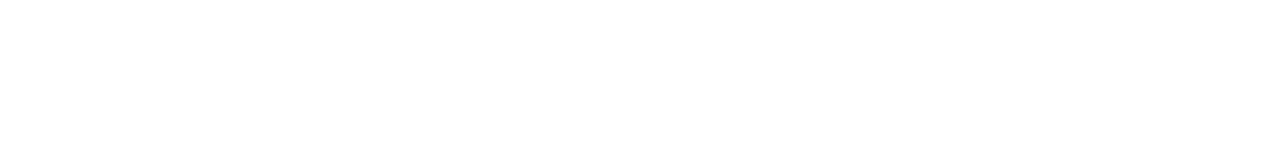
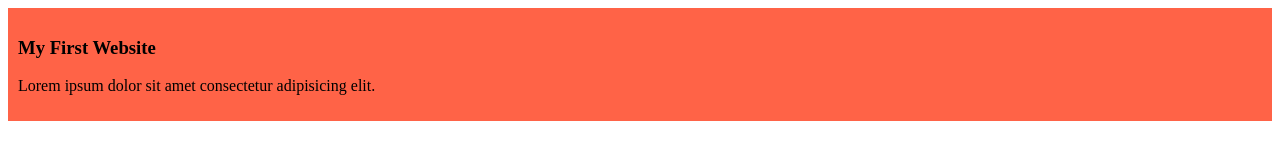
Before and after one commit to SultanaYeasmin/my-simple-website, a plain HTML site: page index.html in a window 1280 px wide. Drawn offline with Linux system fonts and the light colour scheme.

Commit message:
added the first blog

```diff
--- a/index.html
+++ b/index.html
@@ -4,9 +4,13 @@
     <meta charset="UTF-8">
     <meta name="viewport" content="width=device-width, initial-scale=1.0">
     <title>My Simple Website</title>
+    <link rel="stylesheet" href="styles/blog.css">
 </head>
 
 <body>
-
+    <div>
+        <h3>My First Website</h3>
+        <p>Lorem ipsum dolor sit amet consectetur adipisicing elit. </p>
+    </div>
 </body>
 </html>
--- /dev/null
+++ b/styles/blog.css
@@ -0,0 +1,5 @@
+div{
+    background-color: tomato;
+    padding: 10px;
+
+}
```
